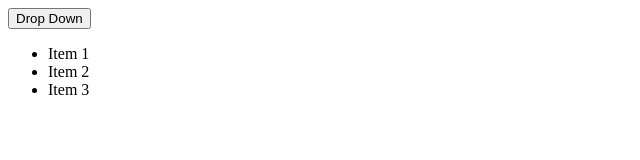
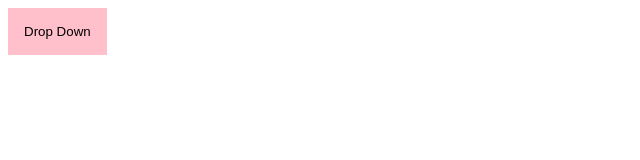
Before and after one commit to Kuanchiliao1/dropdown-component, a plain HTML site: page index.html in a window 1280 px wide. Shown: the whole page, without its empty margins (0-640 px from the left). Drawn offline with Linux system fonts and the light colour scheme.

Commit message:
Use Grid for dropdown animation

```diff
--- a/styles.css
+++ b/styles.css
@@ -2,6 +2,35 @@ html {box-sizing: border-box;}
 
 *, *::before, *::after {box-sizing: inherit;}
 
-body {
+.dropdown-option-container {
+  display: grid;
+  grid-template-rows: 0fr;
+  transition: grid-template-rows 500ms;
+}
 
+.dropdown-option-container > * {
+  overflow: hidden;
 }
+
+.dropdown-option-container.expanded {
+  grid-template-rows: 1fr;
+}
+
+.dropdown-btn:hover {
+  background-color: darkmagenta;
+}
+
+.dropdown-btn {
+  border: none;
+  background-color: pink;
+  padding: 1rem;
+  cursor: pointer;
+}
+
+ul li {
+  list-style: none;
+}
+
+ul {
+  padding: 0;
+}
```
